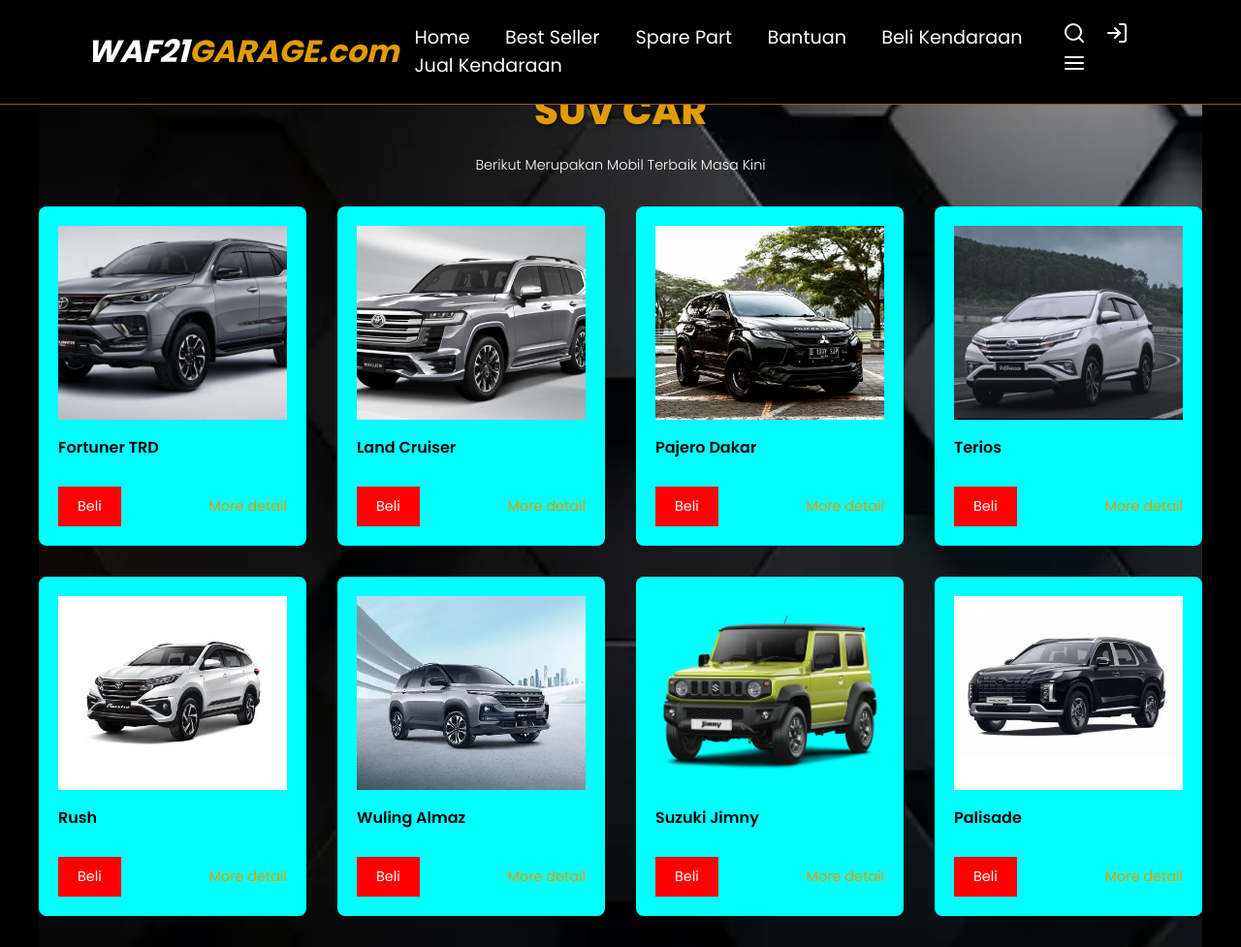
After one commit to MagungPratama21/KELOMPOK-WAF2, a PHP site: page /SUV.html in a window 1280 px wide. The commit adds this page. Shown: the whole page at 97% size. Run offline with PHP 8.4, Linux system fonts and the light colour scheme.

Commit message:
update suv car

```diff
--- /dev/null
+++ b/SUV.html
@@ -0,0 +1,128 @@
+<!DOCTYPE html>
+<html lang="en">
+  <head>
+    <meta charset="UTF-8" />
+    <meta name="viewport" content="width=device-width, initial-scale=1.0" />
+    <title>Mobil SUV</title>
+    <!-- Font -->
+    <link rel="preconnect" href="https://fonts.googleapis.com" />
+    <link rel="preconnect" href="https://fonts.gstatic.com" crossorigin />
+    <link
+      href="https://fonts.googleapis.com/css2?family=Poppins:ital,wght@0,100;0,200;0,300;0,400;0,500;0,600;0,700;0,800;0,900&display=swap"
+      rel="stylesheet"
+    />
+
+    <!-- icon -->
+    <script src="https://cdnjs.cloudflare.com/ajax/libs/feather-icons/4.28.0/feather.min.js"></script>
+    <link rel="stylesheet" href="css/jual2.css" />
+  </head>
+  <body>
+    <div class="navbar">
+      <a href="#" class="navbar-logo">WAF21<span>GARAGE.com</span></a>
+
+      <div class="navbar-nav">
+        <a href="#home">Home</a>
+        <a href="#mobil">Best Seller </a>
+        <a href="#spare-part">Spare Part</a>
+        <a href="#bantuan">Bantuan</a>
+        <a href="#beli">Beli Kendaraan</a>
+        <a href="#jual">Jual Kendaraan</a>
+      </div>
+
+      <div class="navbar-tambahan">
+        <a href="#" id="search"><i data-feather="search"></i></a>
+        <a href="login.html" id="log-in"><i data-feather="log-in"></i></a>
+        <a href="#" id="user" style="display: none"
+          ><i data-feather="user"></i
+        ></a>
+        <a href="#" id="menu"><i data-feather="menu"></i></a>
+      </div>
+
+      <div class="search-box" id="search-box">
+        <input
+          type="text"
+          name="search"
+          id="search-input"
+          placeholder="cari kendaraan..."
+        />
+      </div>
+    </div>
+
+    <section class="spare-part" id="spare-part">
+      <div class="header">
+        <h2 class="highlight">SUV CAR</h2>
+        <p>Berikut Merupakan Mobil Terbaik Masa Kini</p>
+      </div>
+      <div class="content">
+        <div class="box">
+          <img src="foto/fortuner.jpg" alt="Ban Mobil" />
+          <h3>Fortuner TRD</h3>
+          <div class="bagi">
+            <a href="#" class="button">Beli</a>
+            <a href="#" class="details">More detail</a>
+          </div>
+        </div>
+        <div class="box">
+          <img src="foto/land.jpg" alt="Velg Mobil" />
+          <h3>Land Cruiser</h3>
+          <div class="bagi">
+            <a href="#" class="button">Beli</a>
+            <a href="#" class="details">More detail</a>
+          </div>
+        </div>
+        <div class="box">
+          <img src="foto/pajero.jpg" alt="Busi Mobil" />
+          <h3>Pajero Dakar</h3>
+          <div class="bagi">
+            <a href="#" class="button">Beli</a>
+            <a href="#" class="details">More detail</a>
+          </div>
+        </div>
+        <div class="box">
+          <img src="foto/terios.jpg" alt="Cakram Mobil" />
+          <h3>Terios</h3>
+          <div class="bagi">
+            <a href="#" class="button">Beli</a>
+            <a href="#" class="details">More detail</a>
+          </div>
+        </div>
+        <div class="box">
+          <img src="foto/rush.jpg" alt="Aki Mobil" />
+          <h3>Rush</h3>
+          <div class="bagi">
+            <a href="#" class="button">Beli</a>
+            <a href="#" class="details">More detail</a>
+          </div>
+        </div>
+        <div class="box">
+          <img src="foto/almaz.jpg" alt="Disk Brake" />
+          <h3>Wuling Almaz</h3>
+          <div class="bagi">
+            <a href="#" class="button">Beli</a>
+            <a href="#" class="details">More detail</a>
+          </div>
+        </div>
+        <div class="box">
+          <img src="foto/jimny.jpg" alt="Spoiler" />
+          <h3>Suzuki Jimny</h3>
+          <div class="bagi">
+            <a href="#" class="button">Beli</a>
+            <a href="#" class="details">More detail</a>
+          </div>
+        </div>
+        <div class="box">
+          <img src="foto/palisade2.jpg" alt="Bodykit" />
+          <h3>Palisade</h3>
+          <div class="bagi">
+            <a href="#" class="button">Beli</a>
+            <a href="#" class="details">More detail</a>
+          </div>
+        </div>
+      </div>
+    </section>
+
+    <script>
+      feather.replace();
+    </script>
+  </body>
+</html>
--- /dev/null
+++ b/css/jual2.css
@@ -0,0 +1,215 @@
+* {
+  margin: 0;
+  padding: 0;
+  box-sizing: border-box;
+  outline: none;
+  border: none;
+  text-decoration: none;
+}
+
+html {
+  scroll-behavior: smooth;
+}
+
+body {
+  font-family: "Poppins", sans-serif;
+  background-color: var(--background-color);
+  color: #fff;
+  --primary: rgb(225, 155, 4);
+  --background-color: #000000;
+  --gray: #808080;
+  --border-color: #a0522d;
+}
+
+.navbar {
+  display: flex;
+  justify-content: space-between;
+  align-items: center;
+  padding: 1.4rem 7%;
+  background-color: #000;
+  border-bottom: 1px solid var(--border-color);
+  position: fixed;
+  top: 0;
+  left: 0;
+  right: 0;
+  z-index: 9999;
+}
+
+.navbar .navbar-logo {
+  font-size: 2rem;
+  font-weight: 700;
+  color: #fff;
+  font-style: italic;
+}
+
+.navbar .navbar-logo span {
+  color: var(--primary);
+  transition: color 0.4s;
+}
+
+.navbar .navbar-nav a {
+  font-size: 1.2rem;
+  margin: 0 1rem;
+  color: #fff;
+}
+
+.navbar .navbar-nav a:hover {
+  color: var(--primary);
+}
+
+.navbar .navbar-tambahan a {
+  color: #fff;
+  margin: 0 0.5rem;
+}
+
+.navbar .navbar-tambahan a:hover {
+  color: var(--primary);
+}
+
+.search-box {
+  position: absolute;
+  top: 110%;
+  right: 0;
+  left: 0;
+  background-color: #f5f5f5;
+  box-shadow: 4px 4px 20px rgba(126, 126, 126, 0.1);
+  border: 1px solid var(--primary);
+  border-radius: 0.5rem;
+  clip-path: circle(0% at 100% 0%);
+  transition: clip-path 0.5s;
+}
+
+.search-box.active {
+  clip-path: circle(144% at 100% 0%);
+}
+
+.search-box input {
+  width: 100%;
+  padding: 20px;
+  border: none;
+  outline: none;
+  background: transparent;
+  font-size: 1rem;
+  color: #000;
+}
+
+section {
+  padding: 4rem 0 2rem;
+}
+
+.spare-part {
+  text-align: center;
+  margin: 0 auto;
+  max-width: 1200px;
+  text-align: center;
+  padding: auto;
+  background: url("../foto/backgroundjual.jpg") no-repeat center left;
+  background-size: cover;
+  position: relative;
+}
+
+.spare-part .header {
+  text-align: center;
+  color: white;
+}
+
+.spare-part .header .highlight {
+  font-size: 2.5rem;
+  font-weight: 800;
+  color: var(--primary);
+  text-shadow: 2px 2px 4px rgba(0, 0, 0, 0.5);
+  margin-bottom: 1rem;
+  animation: fadeIn 2s ease-in-out;
+  margin-top: 20px; /* Adjust this value as needed */
+}
+
+.spare-part .header p {
+  font-size: 0.9rem;
+  font-weight: 300;
+}
+
+.spare-part .content {
+  display: flex;
+  flex-wrap: wrap;
+  gap: 2rem;
+  margin-top: 2rem;
+  justify-content: center;
+}
+
+.spare-part .box {
+  flex: 1 1 250px;
+  position: relative;
+  padding: 20px;
+  display: flex;
+  flex-direction: column;
+  background: aqua;
+  border-radius: 0.5rem;
+  transition: 0.4s;
+  overflow: hidden;
+  height: 350px;
+}
+
+.spare-part .box:hover {
+  transform: translateY(-5px);
+}
+
+.spare-part .box img {
+  width: 100%;
+  height: 200px;
+  object-fit: cover;
+  object-position: center;
+  margin-bottom: 1rem;
+}
+
+.spare-part .box h3 {
+  font-size: 1rem;
+  font-weight: 600;
+  text-align: left;
+  color: #000;
+  margin-bottom: 0.5rem;
+}
+
+.spare-part .box .bagi {
+  display: flex;
+  justify-content: space-between;
+  align-items: center;
+  margin-top: auto;
+}
+
+.spare-part .box .bagi .button {
+  background-color: red;
+  color: #fff;
+  padding: 10px 20px;
+  font-size: 0.9rem;
+  transition: 0.3s;
+}
+
+.spare-part .box .bagi .button:hover {
+  background-color: darkred;
+  transform: scale(1.1);
+}
+
+.spare-part .box .bagi .details {
+  color: var(--primary);
+  background-color: transparent;
+  padding: 0;
+  font-size: 0.9rem;
+  transition: 0.3s;
+}
+
+.spare-part .box .bagi .details:hover {
+  color: darkgoldenrod;
+  transform: scale(1.1);
+}
+
+/* Animasi */
+@keyframes fadeIn {
+  from {
+    opacity: 0;
+    transform: translateY(-20px);
+  }
+  to {
+    opacity: 1;
+    transform: translateY(0);
+  }
+}
--- a/css/jualkendaraan.css
+++ b/css/jualkendaraan.css
@@ -151,6 +151,10 @@
 
 .header-mobil {
   text-align: center;
+  padding: auto;
+  background: url("../foto/backgroundjual.jpg") no-repeat center left;
+  background-size: cover;
+  position: relative;
 }
 
 .header-mobil span {
```
Also changed, not shown: css2/style.css (+5 -4 lines), foto/almaz.jpg (added), foto/fortuner.jpg (added), foto/jimny.jpg (added), foto/land.jpg (added), foto/palisade.jpg (added), foto/palisade2.jpg (added), foto/rush.jpg (added), foto/terios.jpg (added).
